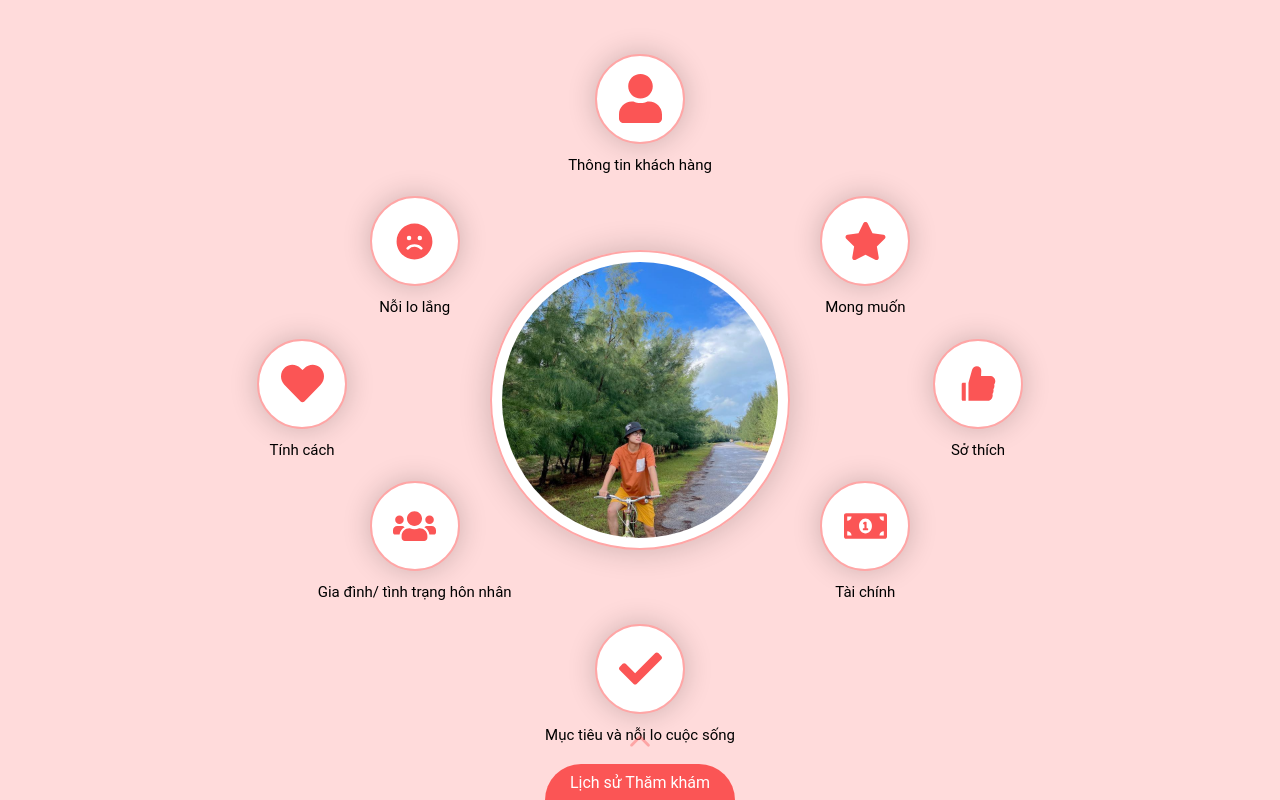
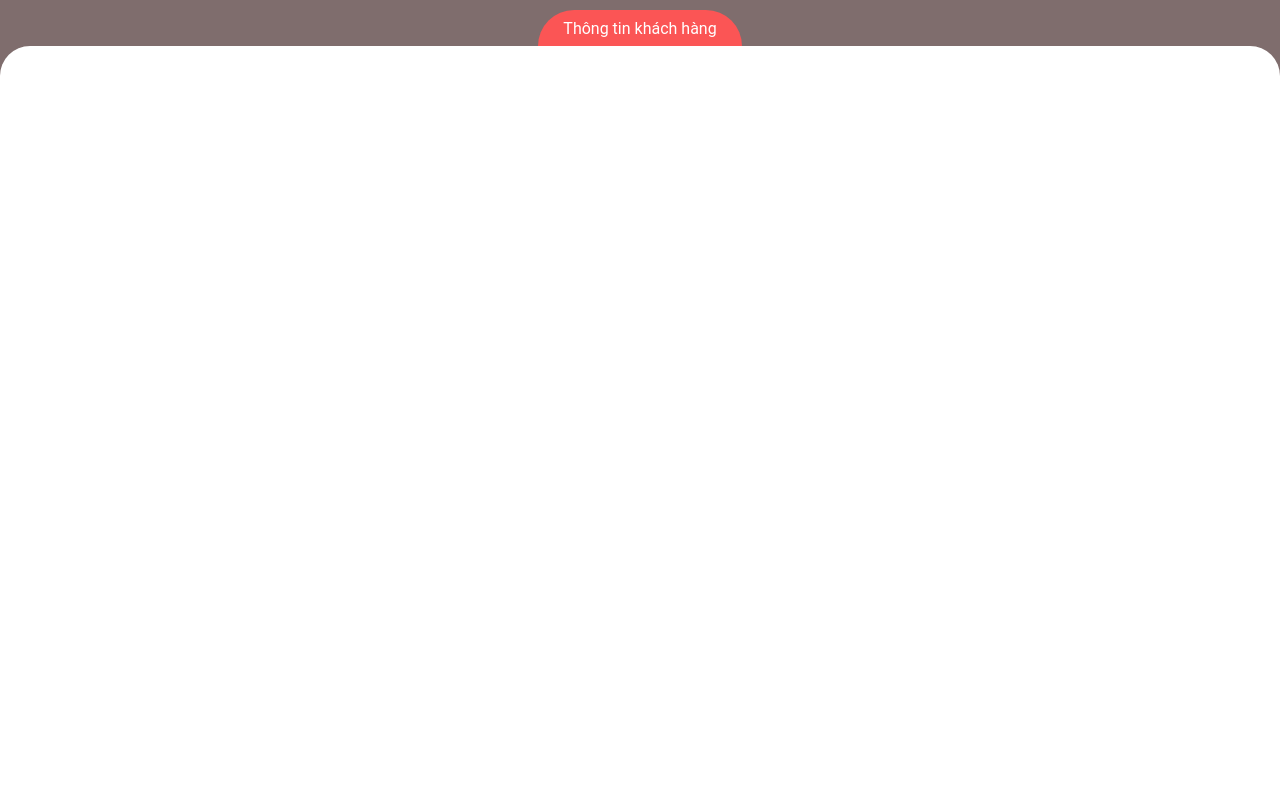
Before and after one commit to teamcodeSCI/customer-portrait, a React (Create React App) app: page / in a window 1280 px wide. Both pictures are taken after a click on the button "Thông tin khách hàng". Built offline with nearby package versions, Linux system fonts and the light colour scheme.

Commit message:
first commit

```diff
--- a/src/App.tsx
+++ b/src/App.tsx
@@ -2,12 +2,49 @@ import React, { useState } from 'react';
 import style from './app.module.scss';
 import { AnimatePresence, motion } from 'framer-motion';
 import History from './pages/History';
+import CustomerInfo from './pages/CustomerInfo';
+import Modal from './layouts/Modal';
 
 function App() {
   const [isOpenHistory, setIsOpenHistory] = useState<boolean>(false);
-  const handleOpenHistory = () => {
+
+  const [isOpenProfile, setIsOpenProfile] = useState<boolean>(false);
+  const [isOpenDesire, setIsOpenDesire] = useState<boolean>(false);
+  const [isOpenHobby, setIsOpenHobby] = useState<boolean>(false);
+  const [isOpenFinance, setIsOpenFinance] = useState<boolean>(false);
+  const [isOpenWorries, setIsOpenWorries] = useState<boolean>(false);
+  const [isOpenFamily, setIsOpenFamily] = useState<boolean>(false);
+  const [isOpenTarget, setIsOpenTarget] = useState<boolean>(false);
+  const [isOpenPersonality, setIsOpenPersonality] = useState<boolean>(false);
+
+  const handleOpenHistory: React.MouseEventHandler = () => {
     setIsOpenHistory(!isOpenHistory);
   };
+  const handleOpenProfile: React.MouseEventHandler = () => {
+    setIsOpenProfile(!isOpenProfile);
+  };
+  const handleOpenDesire: React.MouseEventHandler = () => {
+    setIsOpenDesire(!isOpenDesire);
+  };
+  const handleOpenHobby: React.MouseEventHandler = () => {
+    setIsOpenHobby(!isOpenHobby);
+  };
+  const handleOpenFinance: React.MouseEventHandler = () => {
+    setIsOpenFinance(!isOpenFinance);
+  };
+  const handleOpenWorries: React.MouseEventHandler = () => {
+    setIsOpenWorries(!isOpenWorries);
+  };
+  const handleOpenFamily: React.MouseEventHandler = () => {
+    setIsOpenFamily(!isOpenFamily);
+  };
+  const handleOpenTarget: React.MouseEventHandler = () => {
+    setIsOpenTarget(!isOpenTarget);
+  };
+  const handleOpenPersonality: React.MouseEventHandler = () => {
+    setIsOpenPersonality(!isOpenPersonality);
+  };
+
   return (
     <div className={style['app']}>
       <div className={style['box']}>
@@ -17,7 +54,7 @@ function App() {
           </motion.div>
         </div>
         <div className={style['row']}>
-          <button>
+          <button onClick={handleOpenProfile}>
             <motion.div
               initial={{ scale: 0 }}
               animate={{ scale: 1 }}
@@ -173,7 +210,12 @@ function App() {
       </div>
       {isOpenHistory && (
         <AnimatePresence>
-          <History handleOpenHistory={handleOpenHistory} isOpenHistory={isOpenHistory} />
+          <Modal page={<History />} title={'Lịch sử thăm khám'} closeModal={handleOpenHistory} />
+        </AnimatePresence>
+      )}
+      {isOpenProfile && (
+        <AnimatePresence>
+          <CustomerInfo handleOpenProfile={handleOpenProfile} />
         </AnimatePresence>
       )}
     </div>
--- a/src/components/Search/index.tsx
+++ b/src/components/Search/index.tsx
@@ -1,5 +1,6 @@
-import React from 'react';
+import React, { useState } from 'react';
 import style from './search.module.scss';
+import { motion } from 'framer-motion';
 
 interface SearchProps {
   value: string;
@@ -7,11 +8,26 @@ interface SearchProps {
 }
 
 const Search = ({ onChange, value }: SearchProps) => {
+  const [isFocused, setIsFocused] = useState(false);
+
+  const handleFocus = () => {
+    setIsFocused(true);
+  };
+
+  const handleBlur = () => {
+    setIsFocused(false);
+  };
   return (
-    <div className={style['search']}>
+    <motion.div
+      onFocus={handleFocus}
+      onBlur={handleBlur}
+      animate={{ borderColor: isFocused ? 'blue' : '#ccc' }}
+      transition={{ duration: 0.3 }}
+      className={style['search']}
+    >
       <input type="text" placeholder="Tìm kiếm..." onChange={onChange} value={value} />
       <button></button>
-    </div>
+    </motion.div>
   );
 };
 
--- a/src/components/Search/search.module.scss
+++ b/src/components/Search/search.module.scss
@@ -3,6 +3,7 @@
   margin-bottom: 20px;
   border-bottom: 1px solid #ccc;
   padding: 5px 25px 3px 5px;
+
   input {
     border: none;
     display: block;
--- /dev/null
+++ b/src/layouts/Modal/index.tsx
@@ -0,0 +1,42 @@
+import React, { useRef } from 'react';
+import { motion } from 'framer-motion';
+import style from './modal.module.scss';
+const Modal = ({ page, title, closeModal }: any) => {
+  const ref = useRef(null);
+  const modalVariants = {
+    hidden: {
+      y: '10%',
+    },
+    visible: {
+      y: 0,
+    },
+  };
+  const bgVariants = {
+    hidden: {
+      opacity: 0,
+    },
+    visible: {
+      opacity: 1,
+    },
+  };
+  return (
+    <motion.div initial="hidden" animate="visible" exit="hidden" variants={bgVariants} className={style['modal']}>
+      <motion.div
+        initial="hidden"
+        animate="visible"
+        exit="hidden"
+        variants={modalVariants}
+        style={{ height: '100%', paddingTop: 10 }}
+      >
+        <div className={style['controlBtn']} onClick={closeModal}>
+          {title}
+        </div>
+        <div className={style['box']} ref={ref}>
+          {page}
+        </div>
+      </motion.div>
+    </motion.div>
+  );
+};
+
+export default Modal;
--- /dev/null
+++ b/src/layouts/Modal/modal.module.scss
@@ -0,0 +1,53 @@
+.modal {
+  position: fixed;
+  background: rgba(0, 0, 0, 0.5);
+  left: 0;
+  bottom: 0;
+  top: 0;
+  width: 100%;
+  display: flex;
+  flex-direction: column;
+  justify-content: flex-end;
+  transition: all 0.4s linear;
+  .controlBtn {
+    position: relative;
+    background: var(--primary-icon-color);
+    color: #fff;
+    text-align: center;
+    width: fit-content;
+    margin: 0 auto;
+    border-radius: 40px 40px 0 0;
+    padding: 7px 25px 5px;
+    cursor: pointer;
+    display: flex;
+    align-items: center;
+    justify-content: center;
+    gap: 5px;
+    font-size: 16px;
+    transition: all 0.2s linear;
+    &:hover {
+      background: var(--primary-btn-hover-color);
+    }
+    img {
+      position: absolute;
+      width: 30px;
+      height: auto;
+      transition: all 0.2s linear;
+      display: block;
+      bottom: 100%;
+      animation: updown 1s linear infinite;
+      opacity: 0.4;
+    }
+    span {
+      font-size: 16px;
+    }
+  }
+  .box {
+    width: 100%;
+    background: #fff;
+    height: 100vh;
+    overflow: auto;
+    border-radius: 30px 30px 0 0;
+    padding: 40px 0;
+  }
+}
--- /dev/null
+++ b/src/pages/CustomerInfo/customerInfo.module.scss
@@ -0,0 +1,53 @@
+.customerInfo {
+  position: fixed;
+  background: rgba(0, 0, 0, 0.5);
+  left: 0;
+  bottom: 0;
+  top: 0;
+  width: 100%;
+  display: flex;
+  flex-direction: column;
+  justify-content: flex-end;
+  transition: all 0.4s linear;
+  .controlBtn {
+    position: relative;
+    background: var(--primary-icon-color);
+    color: #fff;
+    text-align: center;
+    width: fit-content;
+    margin: 0 auto;
+    border-radius: 40px 40px 0 0;
+    padding: 7px 25px 5px;
+    cursor: pointer;
+    display: flex;
+    align-items: center;
+    justify-content: center;
+    gap: 5px;
+    font-size: 16px;
+    transition: all 0.2s linear;
+    &:hover {
+      background: var(--primary-btn-hover-color);
+    }
+    img {
+      position: absolute;
+      width: 30px;
+      height: auto;
+      transition: all 0.2s linear;
+      display: block;
+      bottom: 100%;
+      animation: updown 1s linear infinite;
+      opacity: 0.4;
+    }
+    span {
+      font-size: 16px;
+    }
+  }
+  .box {
+    width: 100%;
+    background: #fff;
+    height: 100vh;
+    overflow: auto;
+    border-radius: 30px 30px 0 0;
+    padding: 40px 0;
+  }
+}
--- /dev/null
+++ b/src/pages/CustomerInfo/index.tsx
@@ -0,0 +1,54 @@
+import React, { useRef } from 'react';
+import style from './customerInfo.module.scss';
+import { useAppDispatch } from '@/app/hook';
+import { motion } from 'framer-motion';
+
+interface CustomerInfoProps {
+  handleOpenProfile: React.MouseEventHandler;
+}
+const CustomerInfo = ({ handleOpenProfile }: CustomerInfoProps) => {
+  const dispatch = useAppDispatch();
+  const ref = useRef(null);
+  const modalVariants = {
+    hidden: {
+      y: '10%',
+    },
+    visible: {
+      y: 0,
+    },
+  };
+  const bgVariants = {
+    hidden: {
+      opacity: 0,
+    },
+    visible: {
+      opacity: 1,
+    },
+  };
+  return (
+    <motion.div
+      initial="hidden"
+      animate="visible"
+      exit="hidden"
+      variants={bgVariants}
+      className={style['customerInfo']}
+    >
+      <motion.div
+        initial="hidden"
+        animate="visible"
+        exit="hidden"
+        variants={modalVariants}
+        style={{ height: '100%', paddingTop: 10 }}
+      >
+        <div className={style['controlBtn']} onClick={handleOpenProfile}>
+          Thông tin khách hàng
+        </div>
+        <div className={style['box']} ref={ref}>
+          <div className="container"></div>
+        </div>
+      </motion.div>
+    </motion.div>
+  );
+};
+
+export default CustomerInfo;
--- a/src/pages/History/history.module.scss
+++ b/src/pages/History/history.module.scss
@@ -1,55 +1,3 @@
-.history {
-  position: fixed;
-  background: rgba(0, 0, 0, 0.5);
-  left: 0;
-  bottom: 0;
-  top: 0;
-  width: 100%;
-  display: flex;
-  flex-direction: column;
-  justify-content: flex-end;
-  transition: all 0.4s linear;
-
-  .controlBtn {
-    position: relative;
-    background: var(--primary-icon-color);
-    color: #fff;
-    text-align: center;
-    width: fit-content;
-    margin: 0 auto;
-    border-radius: 40px 40px 0 0;
-    padding: 7px 25px 5px;
-    cursor: pointer;
-    display: flex;
-    align-items: center;
-    justify-content: center;
-    gap: 5px;
-    font-size: 16px;
-    transition: all 0.2s linear;
-    &:hover {
-      background: var(--primary-btn-hover-color);
-    }
-    img {
-      position: absolute;
-      width: 30px;
-      height: auto;
-      transition: all 0.2s linear;
-      display: block;
-      bottom: 100%;
-      animation: updown 1s linear infinite;
-      opacity: 0.4;
-    }
-    span {
-      font-size: 16px;
-    }
-  }
-  .box {
-    width: 100%;
-    background: #fff;
-    height: 100vh;
-    overflow: auto;
-    border-radius: 30px 30px 0 0;
-    padding: 40px 0;
 .search {
   width: 90%;
   max-width: 250px;
@@ -98,5 +46,3 @@
     border-bottom: 1px solid #ccc;
   }
 }
-  }
-}
```
Also changed, not shown: src/pages/History/index.tsx (+4 -39 lines). Lines whose indentation alone changed are shown as unchanged.
